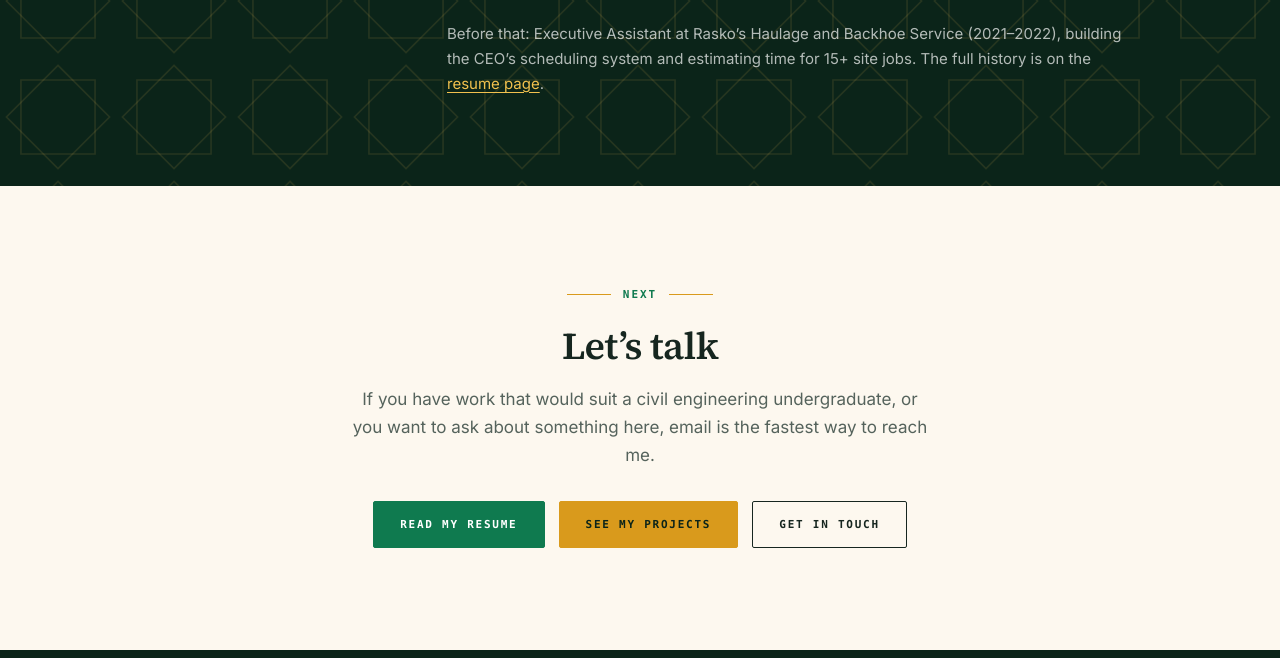
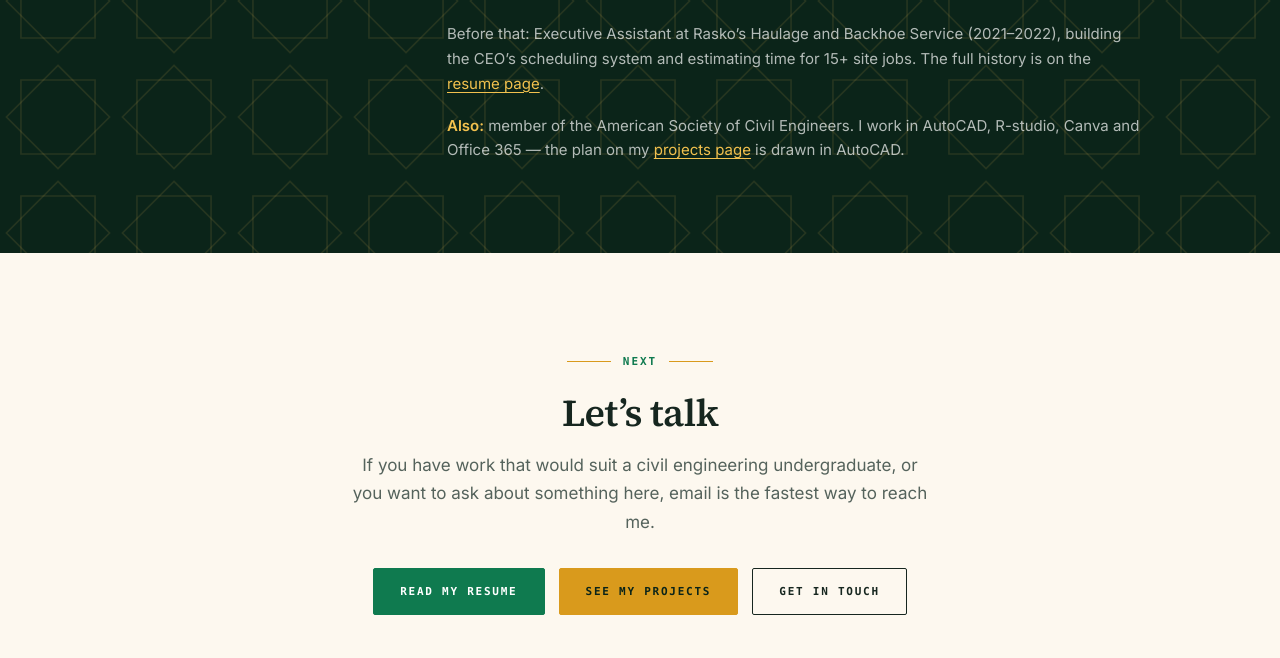
Before and after one commit to Koda876/Ricardo-Campbell, a plain HTML site: page index.html in a window 1280 px wide. Shown: the part 2640-3298 px from the top of the page. Drawn offline with Linux system fonts and the light colour scheme.

Commit message:
Add ASCE membership and AutoCAD to the About page
Both are on the September resume and neither appeared anywhere on the site.
They join the line that already closes the Currently section, which is where
the site puts facts that are true but do not need a row of their own.

AutoCAD is tied to evidence rather than listed as a bare skill -- the sentence
points at the plan on the projects page, which is drawn in it. The link reads
gold on the dark band at 9.77:1.

Co-Authored-By: Claude Opus 5 <noreply@anthropic.com>

```diff
--- a/index.html
+++ b/index.html
@@ -199,6 +199,11 @@
           for 15+ site jobs. The full history is on the
           <a href="resume.html">resume page</a>.
         </p>
+        <p>
+          <strong>Also:</strong> member of the American Society of Civil Engineers.
+          I work in AutoCAD, R-studio, Canva and Office 365 &mdash; the plan on my
+          <a href="projects.html">projects page</a> is drawn in AutoCAD.
+        </p>
       </div>
       </div>
     </div>
```
